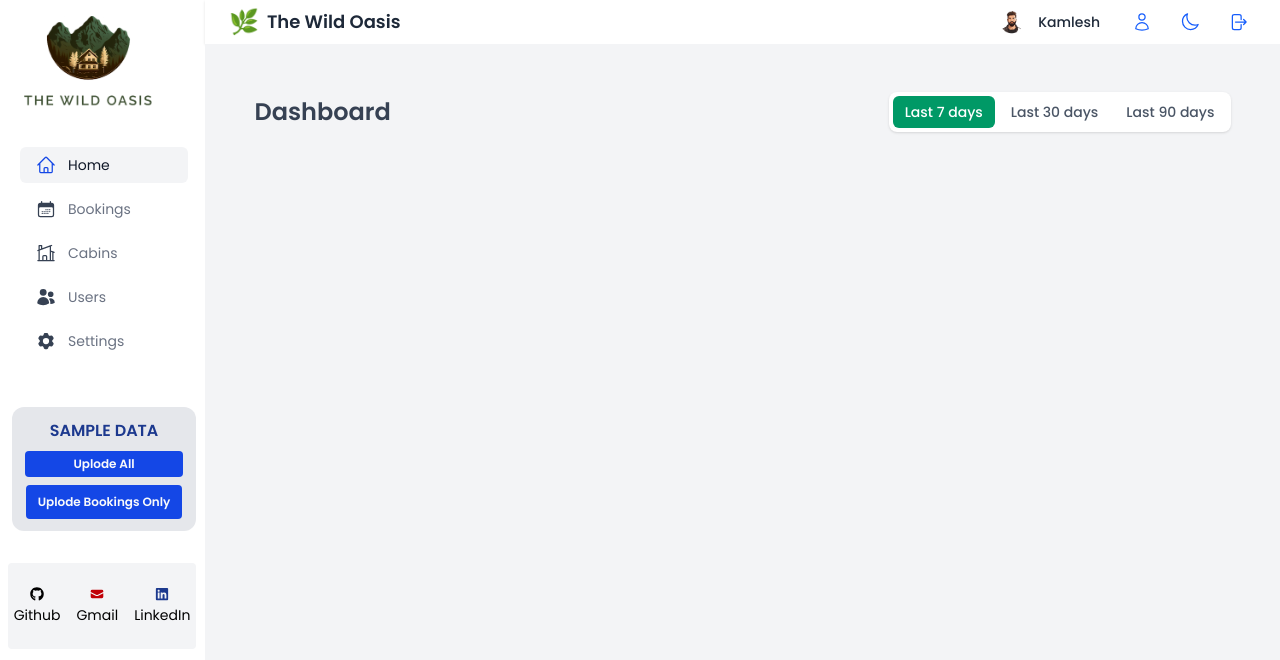
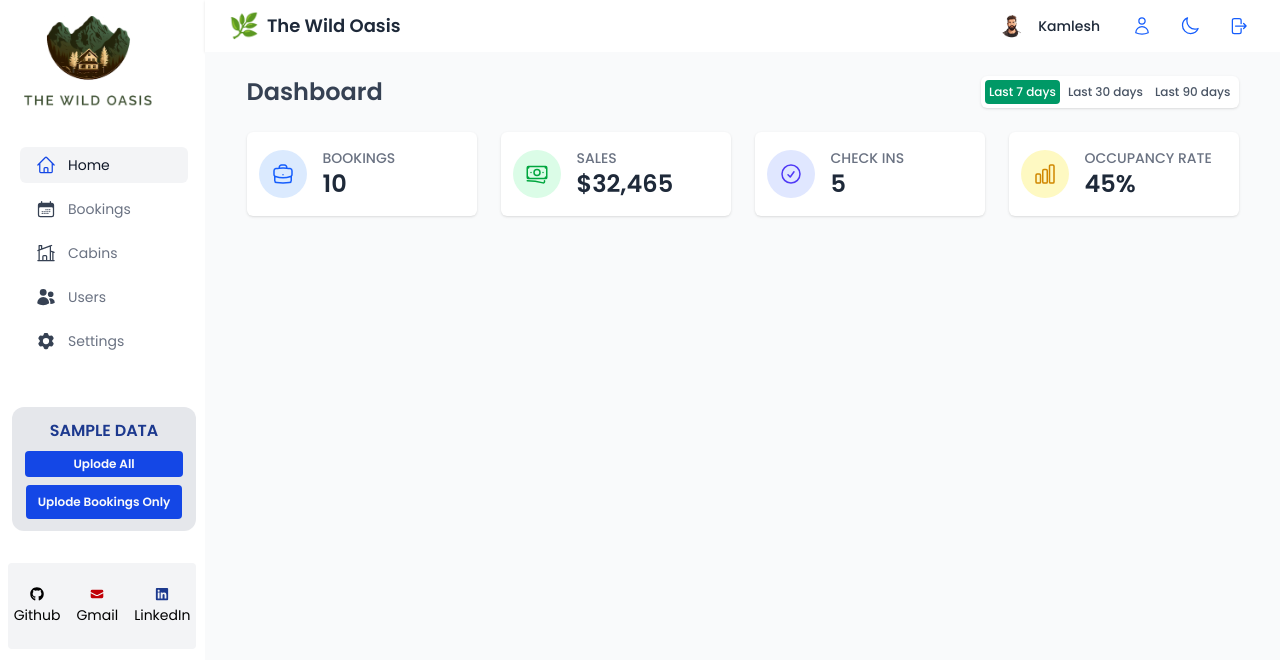
Before and after one commit to kamleshBisht04/The-wild-oasis-Dashboard, a React (Vite) app: page / in a window 1280 px wide. Shown: the top 660 px of the page. Built offline with nearby package versions, Linux system fonts and the light colour scheme.

Commit message:
status cards design

```diff
--- a/src/featurs/dashboard/Dashboard.jsx
+++ b/src/featurs/dashboard/Dashboard.jsx
@@ -1,17 +1,54 @@
 import Button from "../../ui/Button";
+import StatCard from "../../ui/StatCard";
+import {
+  HiOutlineBanknotes,
+  HiOutlineBriefcase,
+  HiOutlineChartBar,
+  HiOutlineCheckCircle,
+} from "react-icons/hi2";
 
 function Dashboard() {
   return (
-    <div className="w-full space-y-8">
+    <div className="w-full space-y-6">
       <div className="flex items-center justify-between">
         <h1 className="text-2xl font-semibold text-gray-700">Dashboard</h1>
 
         {/* Filter Buttons */}
-        <div className="flex items-center gap-1 rounded-lg bg-white p-1 shadow-sm">
+        <div className="flex items-center gap-1 rounded-md bg-white p-1 shadow-sm">
           <Button variation="active">Last 7 days</Button>
           <Button>Last 30 days</Button>
           <Button>Last 90 days</Button>
         </div>
+      </div>
+      <div className="grid grid-cols-1 gap-6 sm:grid-cols-2 lg:grid-cols-4">
+        <StatCard
+          title="Bookings"
+          value="10"
+          icon={<HiOutlineBriefcase className="h-6 w-6 text-blue-600" />}
+          bgColor="bg-emerald-100"
+          color="blue"
+        />
+
+        <StatCard
+          title="Sales"
+          value="$32,465"
+          icon={<HiOutlineBanknotes className="h-6 w-6" />}
+          color="green"
+        />
+
+        <StatCard
+          title="Check ins"
+          value="5"
+          icon={<HiOutlineCheckCircle className="h-6 w-6" />}
+          color="indigo"
+        />
+
+        <StatCard
+          title="Occupancy rate"
+          value="45%"
+          icon={<HiOutlineChartBar className="h-6 w-6" />}
+          color="yellow"
+        />
       </div>
     </div>
   );
--- a/src/ui/AppLayout.jsx
+++ b/src/ui/AppLayout.jsx
@@ -9,12 +9,12 @@ function AppLayout() {
         <Sidebar />
       </aside>
 
-      <header className="bg-white px-6 py-1 shadow">
+      <header className="bg-white px-6 py-2 shadow">
         <Header />
       </header>
 
-      <main className="overflow-y-auto bg-gray-100">
-        <div className="mx-auto w-full max-w-5xl px-6 py-12">
+      <main className="overflow-y-auto bg-gray-50">
+        <div className="mx-auto w-full max-w-5xl px-4 py-6">
           <Outlet />
         </div>
       </main>
--- a/src/ui/Button.jsx
+++ b/src/ui/Button.jsx
@@ -1,19 +1,12 @@
 function Button({ children, variation = "default" }) {
-  const base =
-    "rounded-md px-3 py-1.5 text-sm font-medium transition";
+  const base = "rounded-sm px-1 py-1 text-xs font-medium transition";
 
   const styles = {
-    default:
-      "text-gray-600 hover:bg-emerald-600 hover:text-white",
-    active:
-      "bg-emerald-600 text-white hover:bg-emerald-600",
+    default: "text-gray-600 hover:bg-emerald-600 hover:text-white",
+    active: "bg-emerald-600 text-white hover:bg-emerald-600",
   };
 
-  return (
-    <button className={`${base} ${styles[variation]}`}>
-      {children}
-    </button>
-  );
+  return <button className={`${base} ${styles[variation]}`}>{children}</button>;
 }
 
 export default Button;
--- a/src/ui/StatCard.jsx
+++ b/src/ui/StatCard.jsx
@@ -1,9 +1,26 @@
-function StatCard() {
+function StatCard({ title, value, icon, color }) {
+  const colorMap = {
+    blue: "bg-blue-100 text-blue-600",
+    green: "bg-green-100 text-green-600",
+    indigo: "bg-indigo-100 text-indigo-600",
+    yellow: "bg-yellow-100 text-yellow-600",
+  };
+
   return (
-    <div>
-       StatCard
+    <div className="rounded-md bg-white px-3 py-4 shadow-sm">
+      <div className="flex items-center gap-4">
+        <div
+          className={`flex h-12 w-12 items-center justify-center rounded-full ${colorMap[color]}`}
+        >
+          {icon}
+        </div>
+        <div>
+          <p className="text-sm font-medium text-gray-500 uppercase">{title}</p>
+          <p className="text-2xl font-semibold text-gray-800">{value}</p>
+        </div>
+      </div>
     </div>
-  )
+  );
 }
 
-export default StatCard
+export default StatCard;
```
